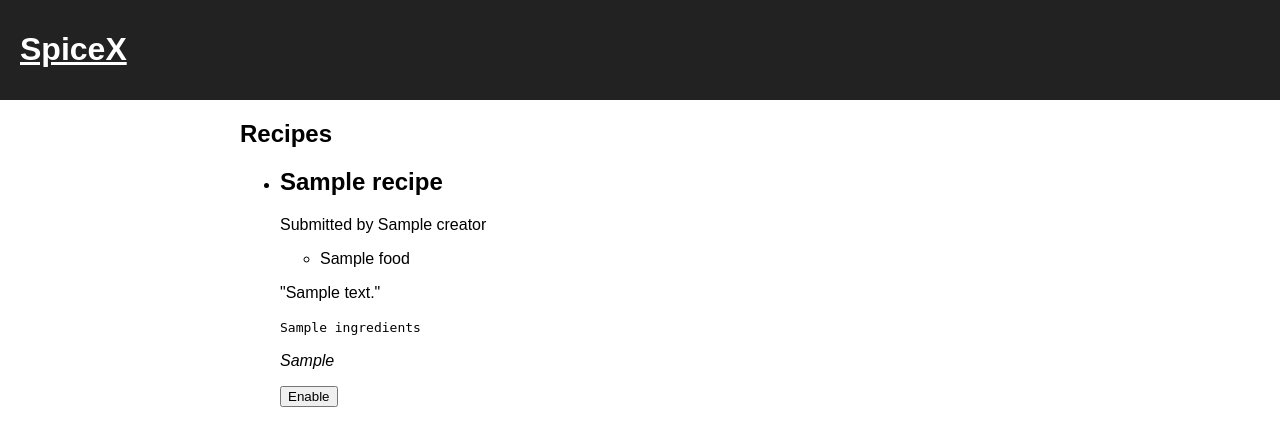
After one commit to nate-parrott/spiceX, a Python web app: template webapp/templates/recipe_review.html in a window 1280 px wide. The commit adds this page. Shown: the top 446 px of the page. Run offline with Jinja, Linux system fonts and the light colour scheme; the template is opened without the code that fills it: most values are stand-ins (such as "Sample title", 1, 10 or a date in 2020); some libraries are stand-ins or nearby versions.

Commit message:
enable and disable recipes

```diff
--- a/webapp/main.py
+++ b/webapp/main.py
@@ -15,6 +15,7 @@
 import webapp2
 from recognition import Recognize
 from recipes import SubmitRecipe
+from recipe_review import RecipeReview, EnableRecipe
 
 class MainPage(webapp2.RequestHandler):
     def get(self):
@@ -24,5 +25,7 @@ class MainPage(webapp2.RequestHandler):
 app = webapp2.WSGIApplication([
     ('/', MainPage),
     ('/recognize', Recognize),
-    ('/submit', SubmitRecipe)
+    ('/submit', SubmitRecipe),
+    ('/review', RecipeReview),
+    ('/enable_recipe', EnableRecipe)
 ], debug=True)
--- a/webapp/templates/base.html
+++ b/webapp/templates/base.html
@@ -4,6 +4,7 @@
   {% block head %}
   <title>{% block title %}SpiceX{% endblock %}</title>
   <link rel='stylesheet' href='/static/base.css'/>
+  <script src='https://code.jquery.com/jquery-3.2.1.min.js'></script>
   {% endblock %}
 </head>
 <body>
--- /dev/null
+++ b/webapp/templates/recipe_review.html
@@ -0,0 +1,35 @@
+{% extends "base.html" %}
+
+{% block content %}
+
+<section id='recipe_review'>
+  <h1>Recipes</h1>
+  <ul>
+    {% for recipe in recipes %}
+      <li>
+        <h2>{{ recipe.title }}</h2>
+        <p>Submitted by {{ recipe.creator }}</p>
+        <ul>
+          {% for food in recipe.foods %}
+          <li>{{ food }}</li>
+          {% endfor %}
+        </ul>
+        <p>"{{ recipe.description }}"</p>
+        <p><code>{{ recipe.ingredients }}</code></p>
+        <p><em>{{ recipe.extra_prep }}</em></p>
+        <button class='enabled-toggle' data-recipe-id='{{ recipe.key.urlsafe() }}' {% if recipe.enabled %}data-recipe-enabled='true'{% endif %}>{% if recipe.enabled %}Disable{% else %}Enable{% endif %}</button>
+    {% endfor %}
+  </ul>
+</section>
+
+<script>
+  $('.enabled-toggle').click(function(e) {
+    let alreadyEnabled = !!$(e.target).attr('data-recipe-enabled');
+    let newState = !alreadyEnabled;
+    $(e.target).text(newState ? 'Disable' : 'Enable').attr('data-recipe-enabled', newState ? 'true' : '');
+    let id = $(e.target).attr('data-recipe-id');
+    $.post('/enable_recipe', {id: id, enabled: newState});
+  });
+</script>
+
+{% endblock %}
```
Also changed, not shown: webapp/recipe_review.py (added, +27 -0 lines), webapp/templates/admin.html (deleted, +0 -11 lines), webapp/recipes.py (line endings or trailing spaces).
